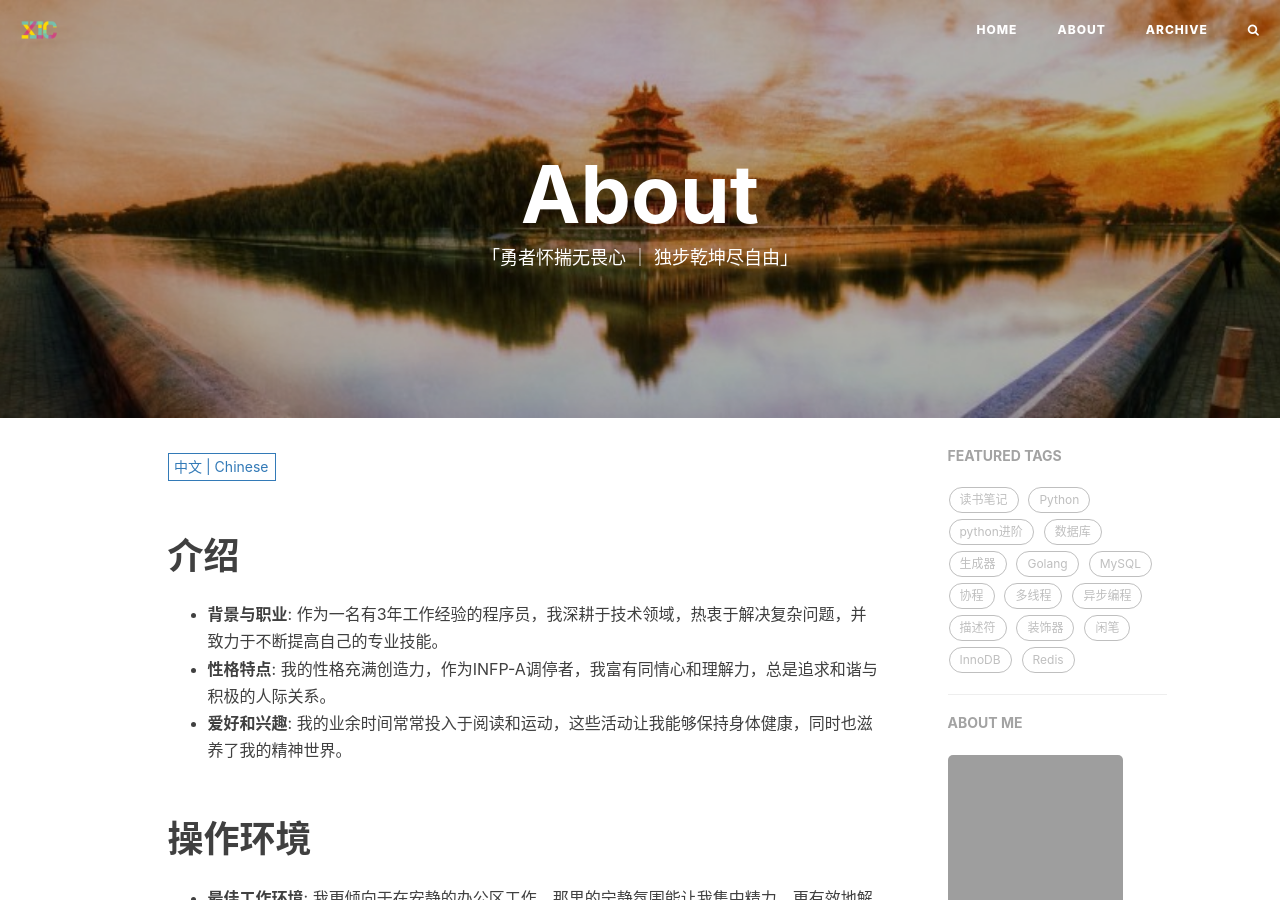
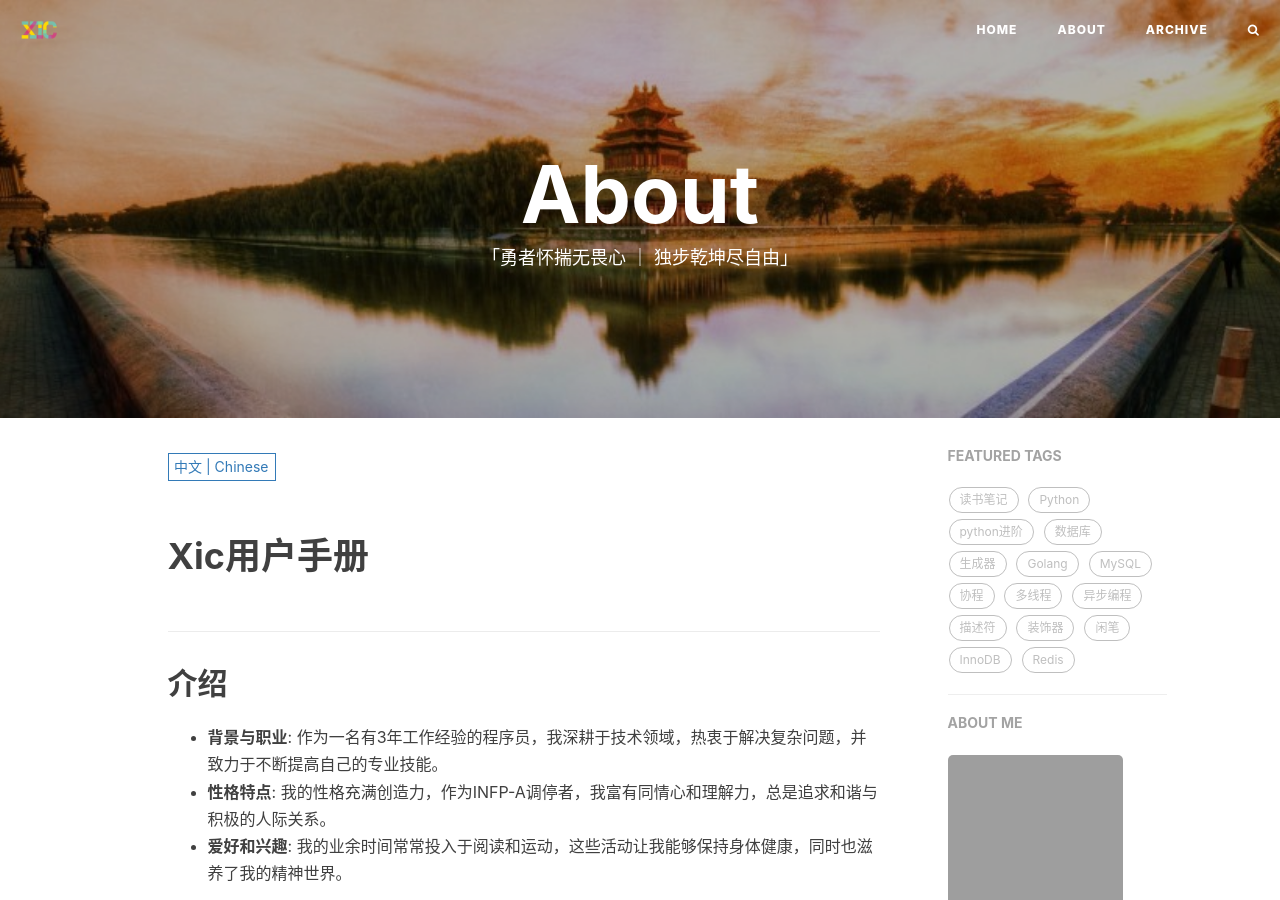
Before and after one commit to ProgrammerPlus1998/ProgrammerPlus1998.github.io, a Jekyll site: the page built from about.html, in a window 1280 px wide and 900 px high. Built offline with Jekyll 4.4.1, drawn with Linux system fonts in a browser that asks for light colours; nearby versions of some CDN libraries; comment, search, counter and statistics services are not loaded; grey boxes are pictures that could not be loaded.

Commit message:
Update zh.md

```diff
--- a/_includes/about/zh.md
+++ b/_includes/about/zh.md
@@ -1,35 +1,36 @@
-# 介绍
+# Xic用户手册
+## 介绍
 - **背景与职业**: 作为一名有3年工作经验的程序员，我深耕于技术领域，热衷于解决复杂问题，并致力于不断提高自己的专业技能。
 - **性格特点**: 我的性格充满创造力，作为INFP-A调停者，我富有同情心和理解力，总是追求和谐与积极的人际关系。
 - **爱好和兴趣**: 我的业余时间常常投入于阅读和运动，这些活动让我能够保持身体健康，同时也滋养了我的精神世界。
 
-# 操作环境
+## 操作环境
 - **最佳工作环境**: 我更倾向于在安静的办公区工作，那里的宁静氛围能让我集中精力，更有效地解决问题。
 - **高效工作时间**: 下午对我来说是最有创造力的时候，我通常在这段时间内产出最高效的工作成果。
 
-# 启动方式
+## 启动方式
 - **早晨习惯**: 我每天早晨通过喝一杯清水来启动新的一天，这不仅有助于身体的清洁还能让我保持清醒。
 
-# 维护和充电
+## 维护和充电
 - **休息与放松方式**: 在感到疲惫时，我会选择看电影、听音乐、与朋友聚会或简单休息，这些活动帮助我重新充电，并维持工作和生活的平衡。
 - **饮食和运动习惯**: 我关注健康饮食，并努力把运动融入日常生活，虽然有时也享受小懒散，但健康对我来说非常重要。
 
-# 使用注意事项
+## 使用注意事项
 - **不喜欢的事物**: 我不喜欢混乱的环境，秩序对于我的工作效率至关重要。
 - **沟通偏好**: 我更倾向于面对面的交流，因为我相信真实的人际互动可以带来更深层次的理解和信任。
 
-# 故障排除
+## 故障排除
 - **解决冲突和误会的方式**: 当出现冲突或误会时，我通常会选择直接和当事人沟通，及时解决问题。我认为开放和诚实的沟通是解决问题的关键。
 - **情绪管理方法**: 当情绪波动时，我会选择静静地独处一段时间或从事自己的兴趣爱好，这有助于我重新找到平衡和集中。
 
-# 升级和自我提高
+## 升级和自我提高
 - **学习新技能的方式**: 我通过自学和项目实践来不断学习新技能。实践对我来说是最好的老师，我通过不断尝试和实验来提高自己。
 - **长期提高和学习计划**: 我的目标是成为六边形技术栈战士，这意味着我会持续关注技术趋势，不断扩展知识面，成为一个全面的技术专家。
 
-# 与他人的互动
+## 与他人的互动
 - **团队合作偏好**: 我在团队合作中倾向于灵活调整，根据项目需求和团队动态来确定合作模式。
 - **接受批评和反馈的方式**: 我积极接受批评和反馈，并将其视为成长的机会。我相信从他人的观点中学习可以让我不断进步。
 
-# 结尾
+## 结尾
 作为一个富有同情心和创造力的INFP-A调停者，我始终追求卓越和和谐。
 感谢你花时间了解我，我期待有机会与你合作和共同成长。
```
